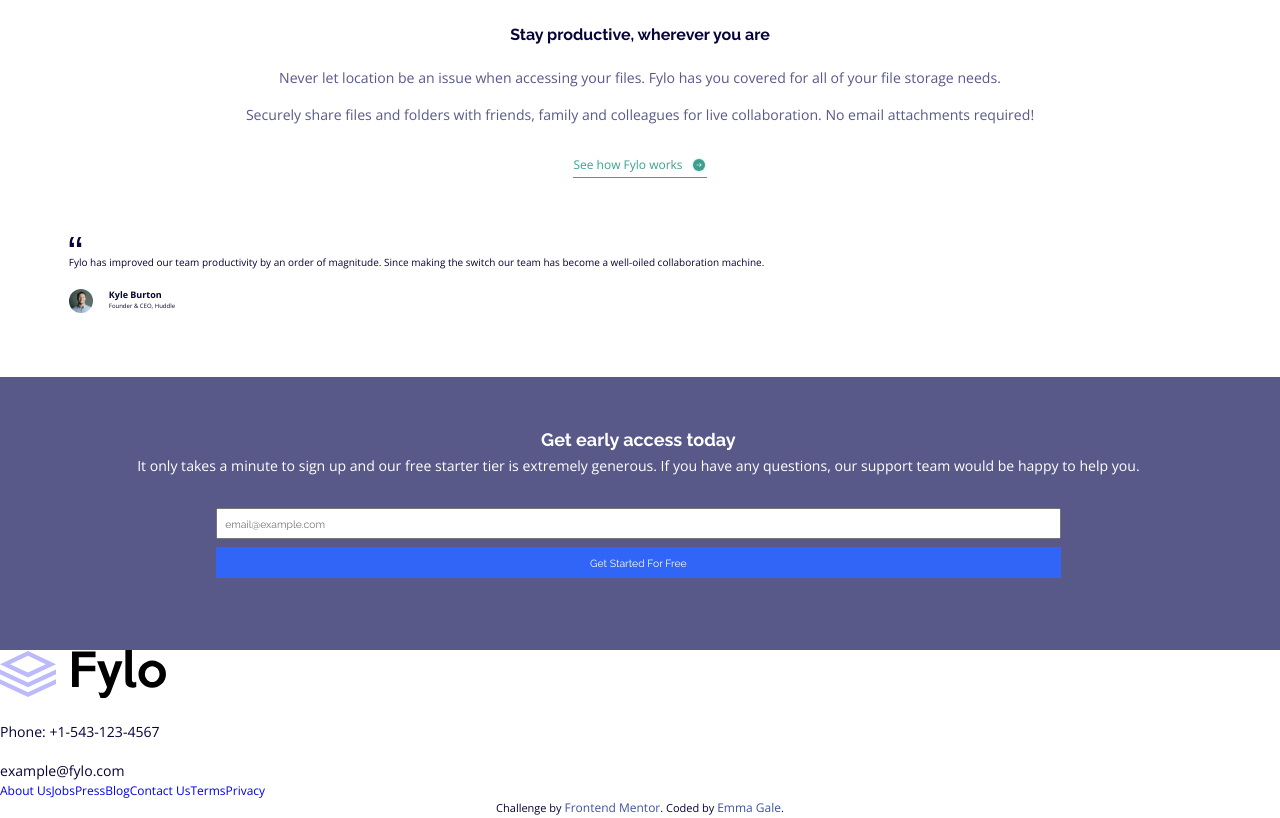
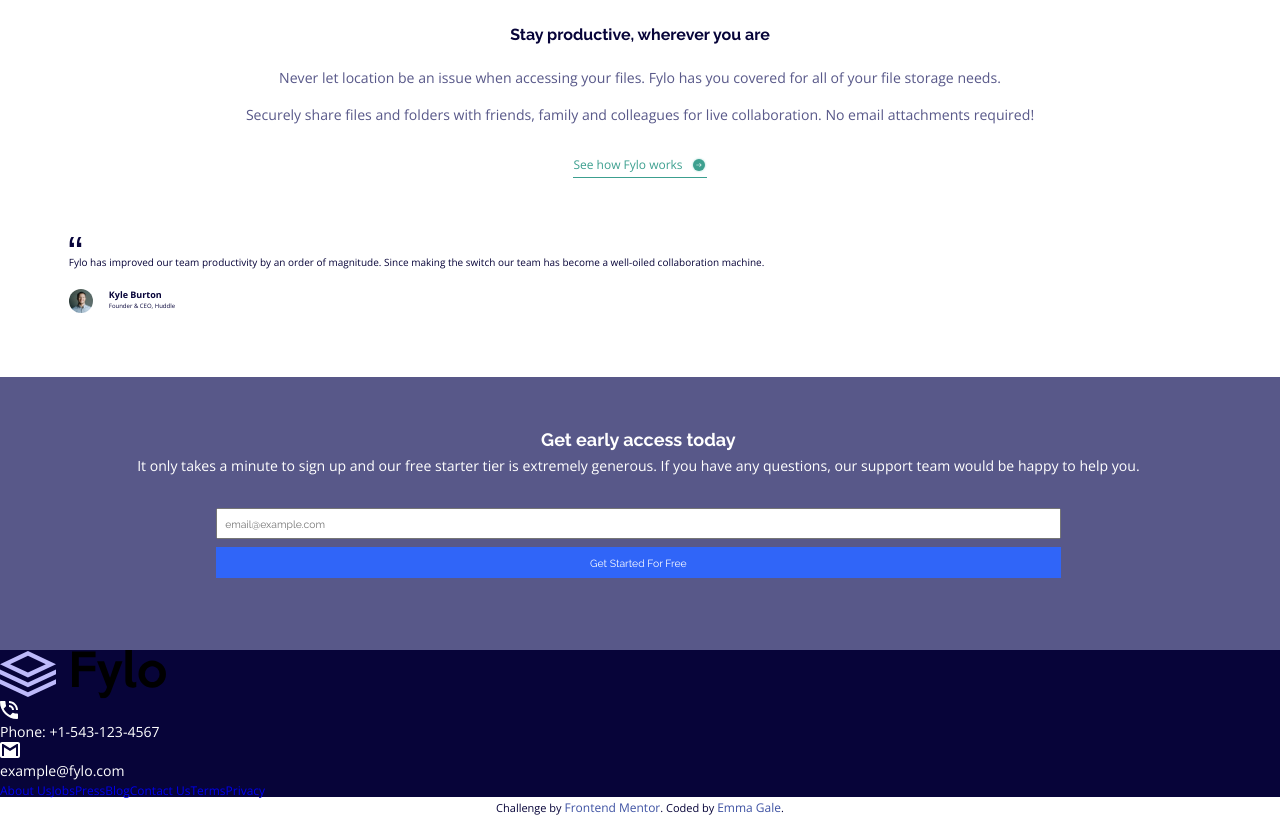
Before and after one commit to emjogale/fylo-landing-page, a plain HTML site: page index.html in a window 1280 px wide. Shown: the part 2226-3044 px from the top of the page. Drawn offline with nearby package versions, Linux system fonts and the light colour scheme.

Commit message:
start to add styles for footer section

```diff
--- a/style.css
+++ b/style.css
@@ -1,7 +1,7 @@
 /* global variables */
 :root {
 	--very-dark-blue: hsl(243, 87%, 12%);
-	--desaturated-blue: #585989;
+	--desaturated-blue: hsl(239, 22%, 44%);
 	--different-blue: hsl(243, 14%, 43%);
 	--bright-blue: hsl(224, 93%, 58%);
 	--moderate-cyan: hsl(170, 45%, 43%);
@@ -229,6 +229,11 @@ blockquote {
 	margin-bottom: 0.5rem;
 }
 
+/* footer styles */
+footer {
+	color: white;
+	background-color: var(--very-dark-blue);
+}
 /* attribution styles */
 .attribution {
 	font-size: 11px;
```
